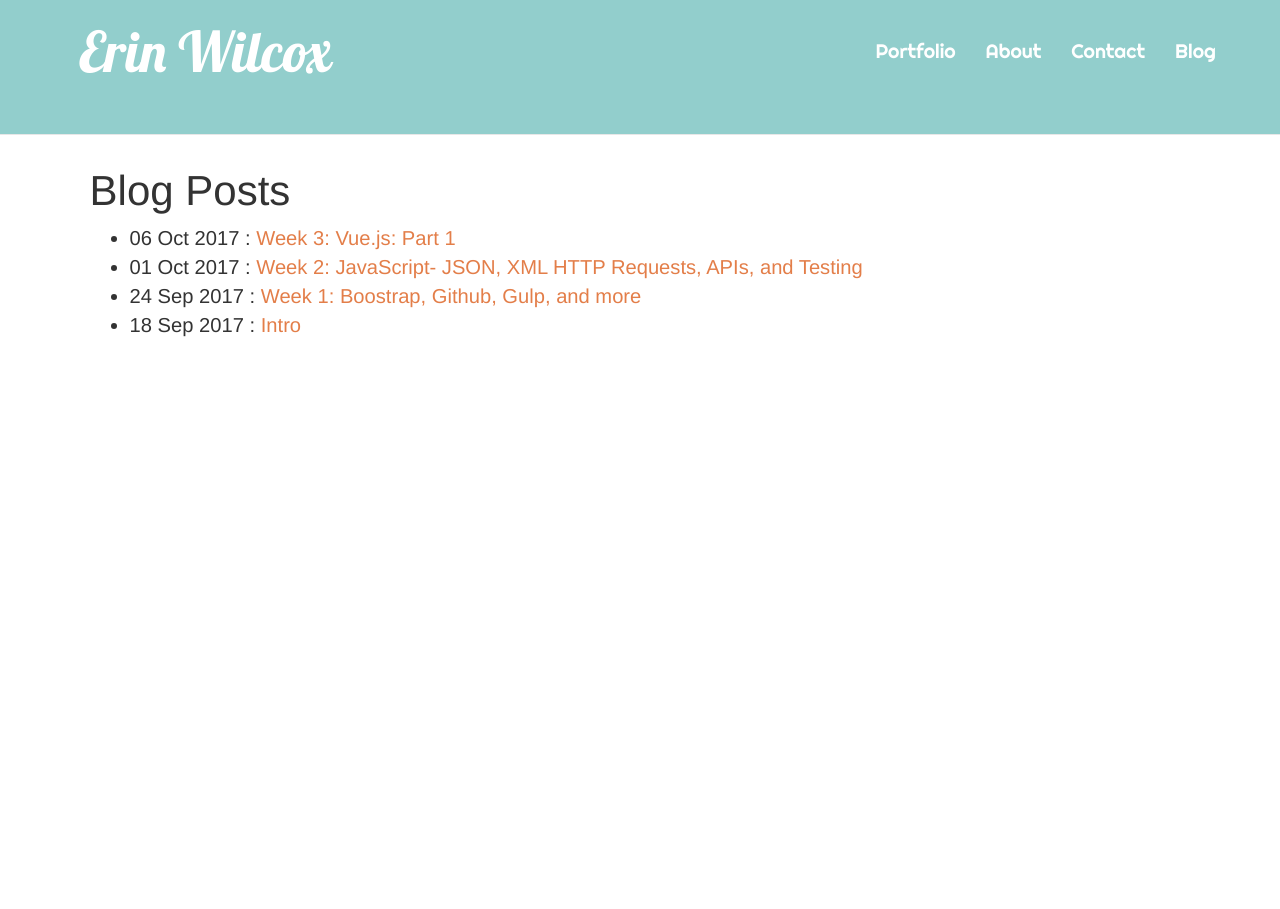
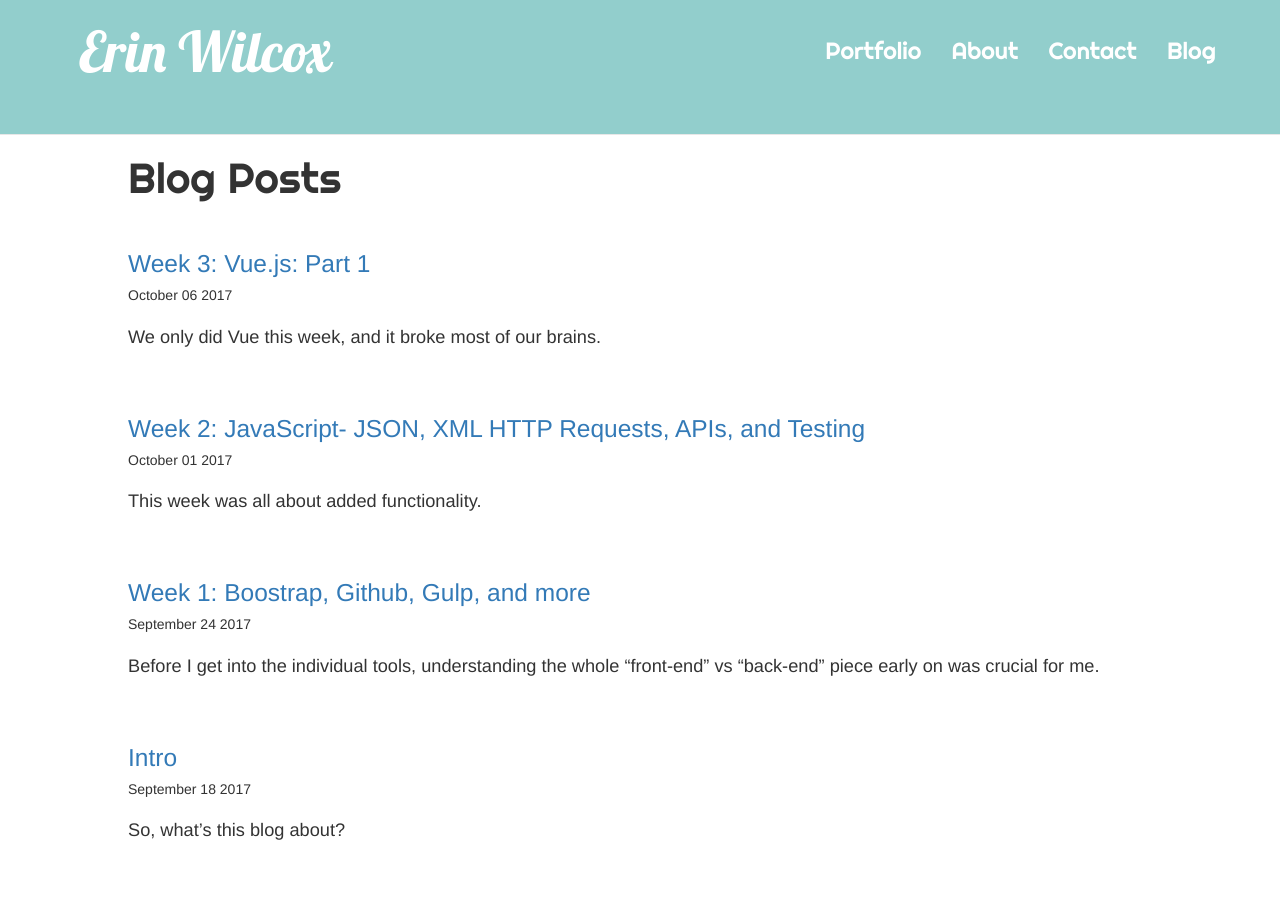
Before and after one commit to brookin8/brookin8.github.io, a Jekyll site: the page built from blog.html, in a window 1280 px wide. Built offline with Jekyll 4.4.1, drawn with Linux system fonts in a browser that asks for light colours; nearby versions of some CDN libraries; some web fonts are replaced; library files that are not in the unit come from our copies.

Commit message:
Fixed blog home page layout

```diff
--- a/_includes/header.html
+++ b/_includes/header.html
@@ -52,6 +52,7 @@ body.container {
 .nav.navbar-nav.navbar-right a {
     color:#ffffff;
     font-family: 'Righteous', cursive;
+    font-size:120%;
     }
 
 .nav.navbar-nav.navbar-right a:hover {
@@ -113,7 +114,7 @@ body.container {
 
 @media only screen and (max-width: 736px) {
           h1 {
-            font-size:220%;
+            font-size:180%;
           }
 
           .headingWords {
@@ -124,7 +125,7 @@ body.container {
             font-size:100%;
           }
           .navbar-brand {
-            font-size:200%;
+            font-size:250%;
             color:#ffffff;
             font-family: 'Lobster', cursive;
 
@@ -144,7 +145,7 @@ body.container {
             font-size:120%;
           }
           .blogHomePageBody {
-            font-size:75%;
+            font-size:65%;
           }
           .aboutImage {
             width:50%;
@@ -232,12 +233,12 @@ body.container {
           }
 
           #navbar-collapse {
-            font-size: 140%;
+            font-size: 160%;
             color:#ffffff;
           }
 
           .blogHomePageBody {
-            font-size:120%;
+            font-size:130%;
           }
 
           p {
--- a/blog.html
+++ b/blog.html
@@ -8,18 +8,27 @@ layout: index
 	<br>
 	<br>
 	<div class ="row">
-		<div class = "col">
-			<h1 style="margin-top: 10%; margin-left:7%;" id="blogHomePageHeader">Blog Posts</h1>
-				<p>
-					        <ul style="margin-left:7%;font-size:120%;" class="blogLinkFormat">
+		<div class = "col" style="padding-left:10%">
+			<h1 style="margin-top: 10%; font-family: 'Righteous', cursive;" id="blogHomePageHeader">Blog Posts</h1>
+			<br>
+
+					     <!--    <ul style="margin-left:7%;font-size:120%;" class="blogLinkFormat">
 			    			{% for post in site.posts %}
 			      			<li class="blogHomePageBody"><span>{{ post.date | date_to_string }}</span> : <a href="{{ post.url }}">{{ post.title }}</a></li>
 			    			{% endfor %}
 			  				</ul>
-				</p>
+ -->
+			  				{% for post in site.posts %}
+			  				<div style="margin-bottom:6%" style="text-align:center">
+				                <h3><a class="blogLinkFormat" href="{{ post.url }}">{{ post.title }}</a></h3>
+				                <h4 style="font-size:100%; margin-bottom:2%">{{ post.date | date: "%B %d %Y" }}</h4>
+				                <h3 class="blogHomePageBody">{{ post.excerpt | remove: '<p>' | remove: '</p>' }}</h3>
+				            </div>
+				                {% endfor %}
+
 		</div>
 	</div>
-
+</div>
 
 </body>
 </html>
--- a/index.html
+++ b/index.html
@@ -79,11 +79,13 @@ permalink: /
 						<div class = "col-xs-12" id="aboutMeText">
 								<p>Hello. My name is Erin Wilcox, and I'm a software developer.</p>
 
-								<p>In my previous life, I worked across all facets of the supply chain - from sourcing and procurement, to forecasting and inventory management, on through distribution and logistics engineering. I enjoyed figuring out new ways to deliver products better, faster, and more cost effectively. However, I quickly realized my ability to innovate depended entirely on the systems I was working with. So I decided to make the switch.</p>
+								<p>In my previous life, I worked across all facets of the supply chain - from sourcing and procurement, to forecasting and inventory management, on through distribution and logistics engineering. I enjoyed figuring out new ways to deliver products better, faster, and more cost effectively. However, I quickly realized my ability to innovate depended entirely on the systems I was working with. So, I decided to make the switch.</p>
 
-								<p style="padding-bottom:5%;">
+								<p>
 								On the front-end side of things, I have created websites using WordPress, Jekyll, Vue.js, and Bootstrap. On the back-end, I've mainly worked with PHP and Laravel, as well as SQL. I also have a strong familiarity with Oracle applications from my time in supply chain.
 								</p>
+
+								<p style="padding-bottom:5%;">I'm passionate about building tools, and small business. I also love old movie theaters (I'm on the board of the amazing Kentucky Theater!), and spent a year traveling the world with my husband in our campervan named Brubus. New Orleans is my happy place, and I love a strong cup of coffee and a beignet.</p>
 
 						</div>
 					</div>
```
Also changed, not shown: _posts/2017-09-24-Bootstrap, Sass, Jekyll, Gulp, and more Front End Fun.markdown (+7 -5 lines), _posts/2017-10-01-JavaScript Testing and APIs.markdown (+6 -4 lines), _posts/2017-10-06-Vue.js - Part1.markdown (+6 -4 lines).
